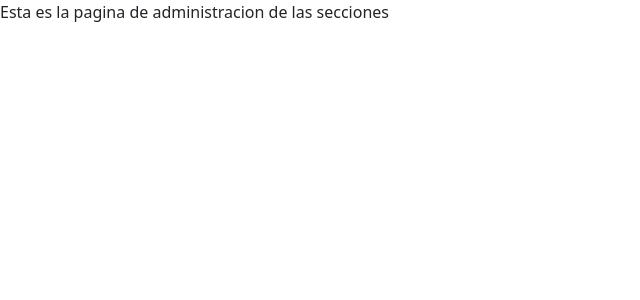
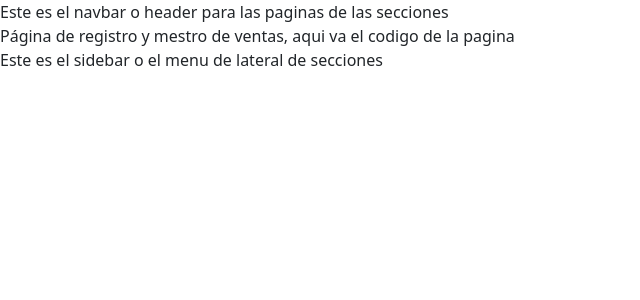
Before and after one commit to The-Rookies-G9/AppIntegrada, a React (Create React App) app in the folder rookies/: page /Admin/Vtas in a window 1280 px wide. Shown: the top 300 px of the page, without its empty margins (0-640 px from the left). Built offline with nearby package versions, Linux system fonts and the light colour scheme.

Commit message:
maquetado terminado

```diff
--- a/rookies/src/App.css
+++ b/rookies/src/App.css
@@ -7,3 +7,13 @@ ul {
     padding:0px;
     margin:0px;
 }
+
+.navbarPosition {
+  display:flex;
+  padding: 10%;
+}
+
+.mainPosition {
+  display: flex;
+  padding:80%;
+}
--- a/rookies/src/App.js
+++ b/rookies/src/App.js
@@ -2,37 +2,51 @@ import logo from './logo.svg';
 import './App.css';
 import 'bootstrap/dist/css/bootstrap.css';
 import { BrowserRouter as Router, Switch, Route } from 'react-router-dom';
-import Admin from './pages/Admin';
+import Admin from 'pages/Admin/Admin';
 import Index from 'pages/Indexpage';
 import Login from 'pages/Login';
-import Pdtos from 'pages/Pdtos';
-import RolesUsuarios from 'pages/RolesUs';
-import Vtas from 'pages/Vtas';
+import Pdtos from 'pages/Admin/Pdtos';
+import RolesUsuarios from 'pages/Admin/RolesUs';
+import Vtas from 'pages/Admin/Vtas';
 import PublicLayout from 'layouts/PublicLayout';
+import PrivateLayout from 'layouts/PrivateLayouts';
+import AuthLayout from 'layouts/AutheLayout';
 
 function App() {
   return (
     <div>
       <Router>
         <Switch>
-          <Route path ="/Login">
-            <Login />
+          <Route path= {['/Admin/Admin', '/Admin/Pdtos', '/Admin/Vtas', '/Admin/RolesUsu' ]}>
+            <PrivateLayout>
+              <Switch>
+                <Route path ="/Admin/Admin">
+                  <Admin />
+                </Route>
+                <Route path ="/Admin/Pdtos">
+                  <Pdtos />
+                </Route>
+                <Route path ="/Admin/Vtas">
+                  <Vtas />
+                </Route>
+                <Route path ="/Admin/RolesUsu">
+                  <RolesUsuarios />
+                </Route>
+              </Switch>
+            </PrivateLayout>
           </Route>
-          <Route path ="/Admin">
-            <Admin />
+          <Route path= {['/Login']}>
+            <AuthLayout>
+              <Route path ="/Login">
+                <Login />
+              </Route>
+            </AuthLayout>
           </Route>
-          <Route path ="/Pdtos">
-            <Pdtos />
-          </Route>
-          <Route path ="/Vtas">
-            <Vtas />
-          </Route>
-          <Route path ="/RolesUsu">
-            <RolesUsuarios />
-          </Route>
-          <Route path ="/">
+          <Route path = {['/']}>
             <PublicLayout>
-              <Index />
+              <Route path ="/">
+                <Index />
+              </Route>
             </PublicLayout>
           </Route>
         </Switch>
--- a/rookies/src/layouts/AutheLayout.js
+++ b/rookies/src/layouts/AutheLayout.js
@@ -1,9 +1,17 @@
 import React from 'react';
+import Footer from 'components/Footer';
+import Navbar from 'components/Navbar';
+import Sidebar from 'components/Sidebar';
+
+//Este es el layout de autenticación es decir es login y  registro
+//jesus tu miras si deseas que tenga  sidebar footer header o no, puse sidebar pero tu decides
 
 const AuthLayout = () => {
     return (
         <div>
-            Este es el layout de autenticación es decir es login y  registro
+            <Sidebar />
+            <main></main>
+
         </div>
     )
 }
--- a/rookies/src/layouts/PrivateLayouts.js
+++ b/rookies/src/layouts/PrivateLayouts.js
@@ -1,9 +1,17 @@
+import Footer from 'components/Footer';
+import Navbar from 'components/Navbar';
+import Sidebar from 'components/Sidebar';
 import React from 'react';
 
-const PrivateLayout = () => {
+//Este es el layout privado donde solo acceden los roles autorizados como administradores
+//y vendedores.
+
+const PrivateLayout = ({children}) => {
     return (
         <div>
-            Este es el layout privado donde solo acceden los roles autorizados como administradores y vendedores
+            <Navbar />
+            <main >{children}</main>
+            <Sidebar />
         </div>
     )
 }
--- a/rookies/src/layouts/PublicLayout.js
+++ b/rookies/src/layouts/PublicLayout.js
@@ -1,4 +1,7 @@
 import React from 'react';
+import Navbar from 'components/Navbar';
+import Footer from 'components/Footer';
+
 
  //Esta es el layout publico o el landing page, el cual puede acceder todos hasta los clientes
  //esta no se toca es la que va organizar la estructura de fondo de la landing page,
```
Also changed, not shown: rookies/src/pages/Admin/Admin.js (renamed from rookies/src/pages/Admin.js), rookies/src/pages/Admin/Pdtos.js (renamed from rookies/src/pages/Pdtos.js), rookies/src/pages/Admin/RolesUs.js (renamed from rookies/src/pages/RolesUs.js), rookies/src/pages/Admin/Vtas.js (renamed from rookies/src/pages/Vtas.js).
